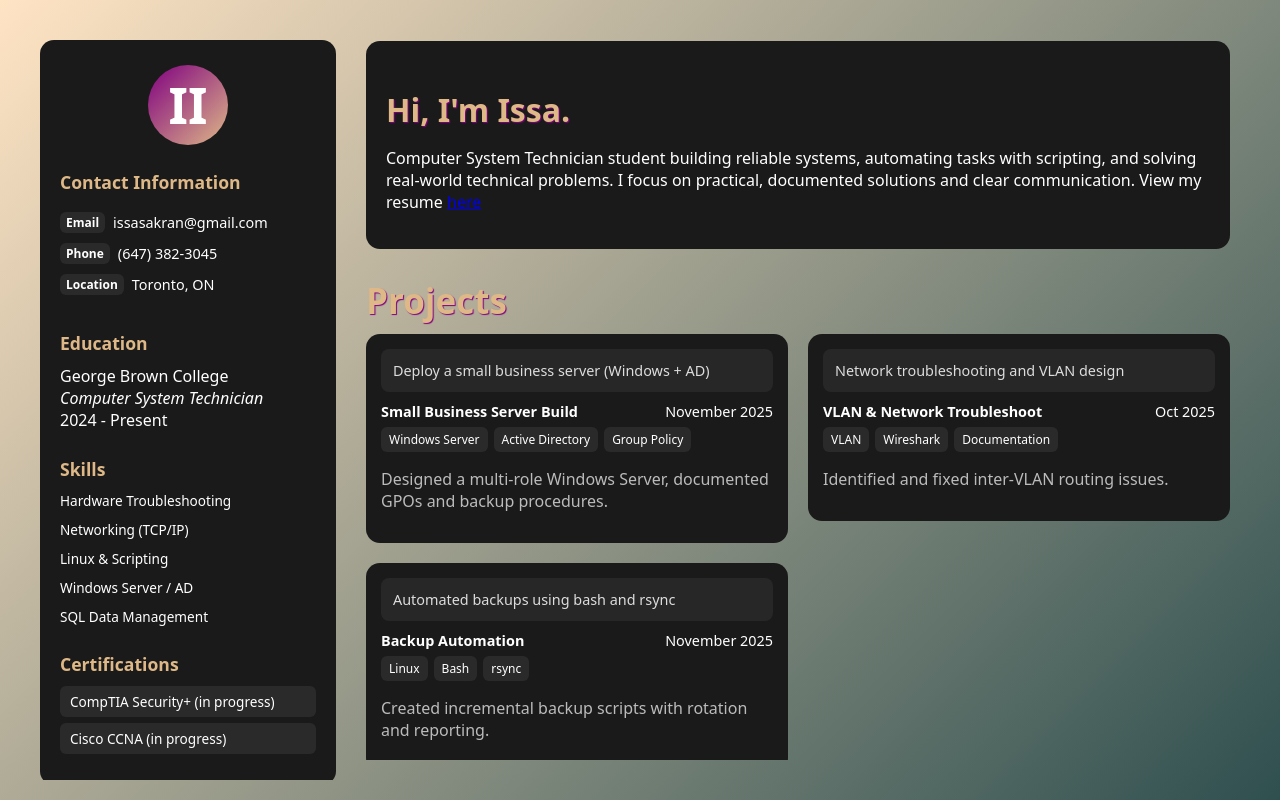
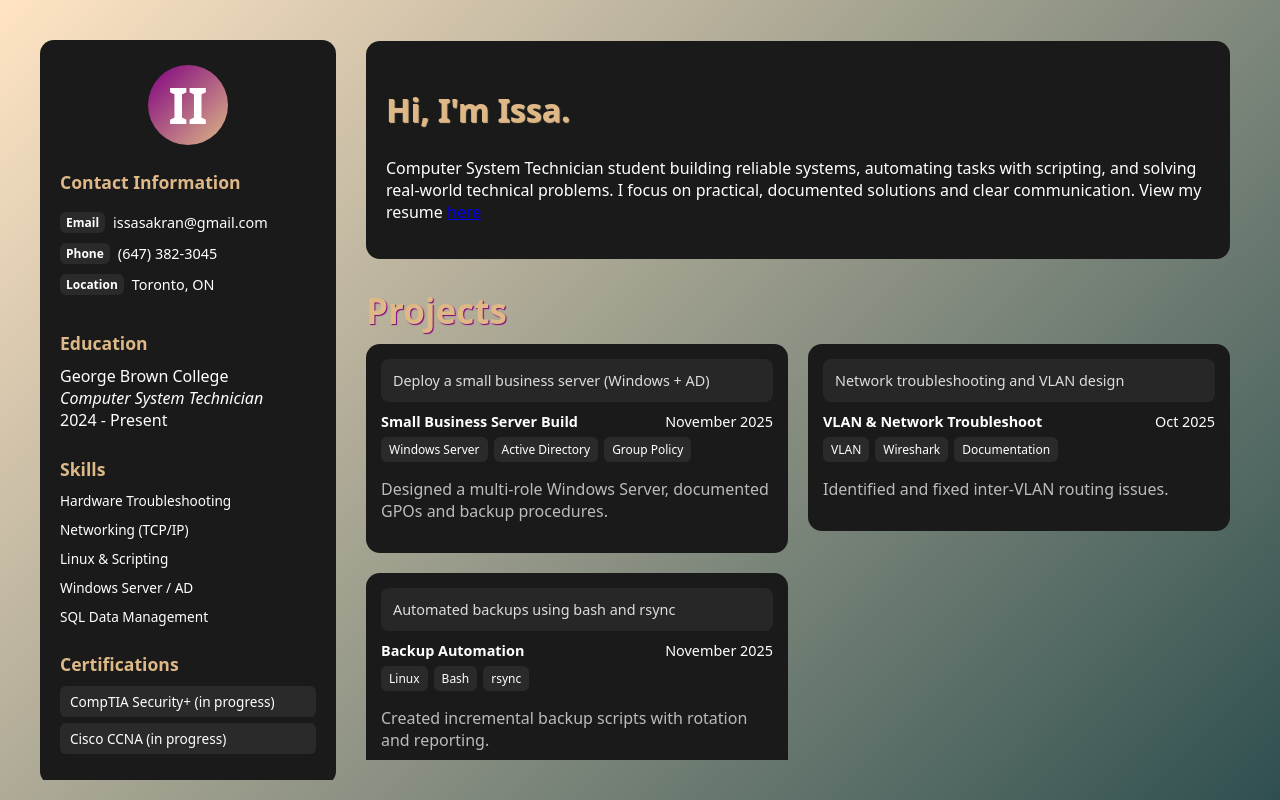
Before and after one commit to IssaCodez/issacodez.github.io, a plain HTML site: page index.html in a window 1280 px wide. Drawn offline with Linux system fonts and the light colour scheme.

Commit message:
Update portfolio.css

```diff
--- a/portfolio.css
+++ b/portfolio.css
@@ -113,7 +113,9 @@ html, body {
 
 
 .main {
-  flex: 1;
+  display: inline-block;
+  justify-content: center;
+  align-items: center;
   padding: 10px;
   min-width: 0;
   overflow: hidden;
@@ -122,19 +124,24 @@ html, body {
 .hero {
   display: flex;
   justify-content: space-between;
-  gap: 20px;
+  align-items: center;
   background: #1a1a1a;
   padding: 20px;
   border-radius: 14px;
-  align-items: center;
   margin-top: -9px;
 }
 .hero-left h2 {
   font-size: 2rem;
-  margin-bottom: 10px;
   color: burlywood;
-  text-shadow: 1px 1px 1px purple;
+  text-shadow: 1px 1px 1px burlywood;
+  text-align: left;
 }
+.nav {
+    display: flex;
+    gap: 10px;
+    list-style-type: none;
+}
+
 .muted { opacity: 0.7; }
 
 .btn {
@@ -145,6 +152,7 @@ html, body {
   text-decoration: none;
   font-size: 0.9rem;
   transition: 0.2s;
+  text-align: right;
 }
 .btn:hover { background: #3a3a3a; }
 .btn.primary {
```
